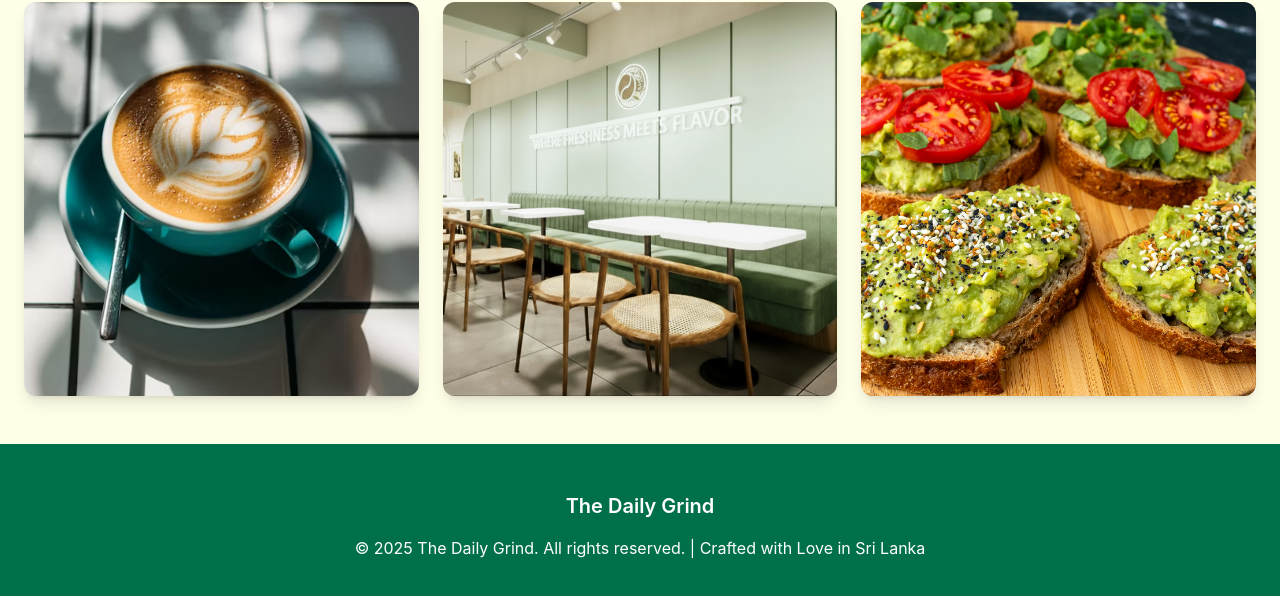
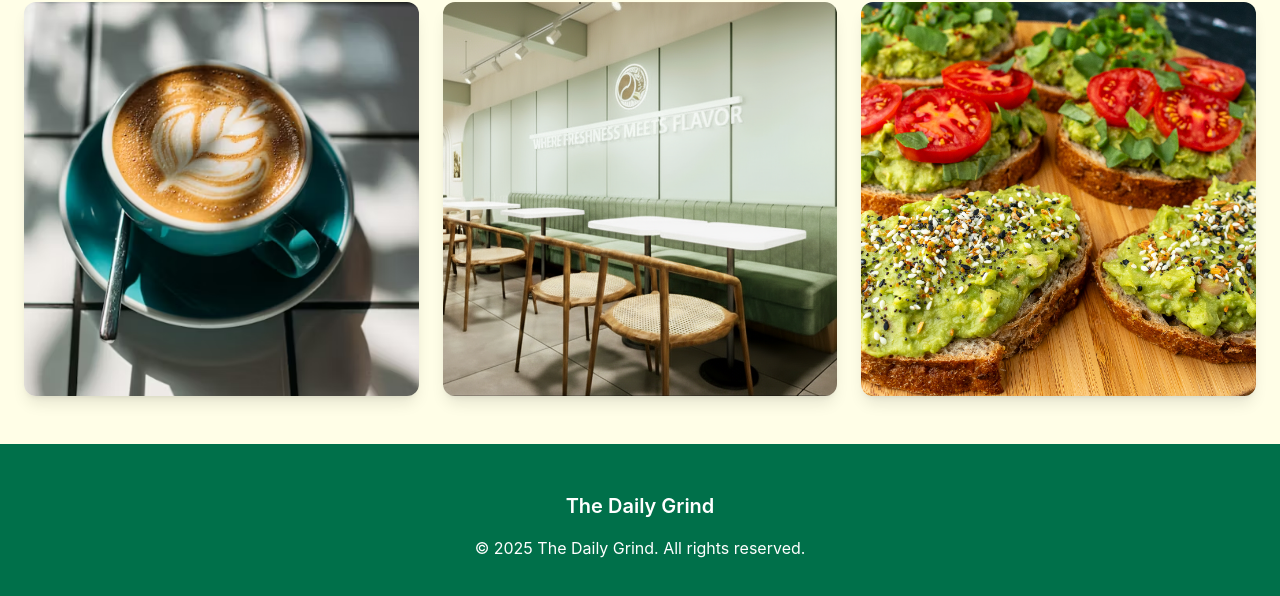
Before and after one commit to Madhusanka-Cloud/The-Daily-Grind, a plain HTML site: page gallery.html in a window 1280 px wide. Shown: the part 653-1249 px from the top of the page. Drawn offline with nearby package versions, Linux system fonts and the light colour scheme.

Commit message:
Update gallery.html

```diff
--- a/gallery.html
+++ b/gallery.html
@@ -71,7 +71,7 @@
     <footer class="brand-green text-white py-12">
         <div class="container mx-auto px-6 text-center">
             <p class="text-xl font-semibold mb-4">The Daily Grind</p>
-            <div class="flex justify-center space-x-6 mb-8">© 2025 The Daily Grind. All rights reserved. | Crafted with Love in Sri Lanka</div>
+            <div class="flex justify-center space-x-6 mb-8">© 2025 The Daily Grind. All rights reserved.</div>
         </div>
     </footer>
     <script src="script.js"></script>
```
